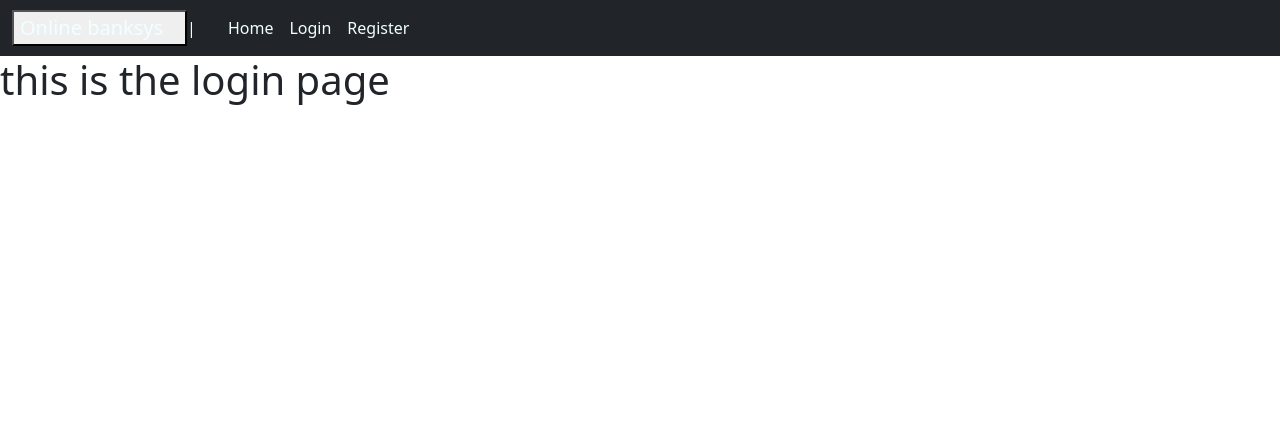
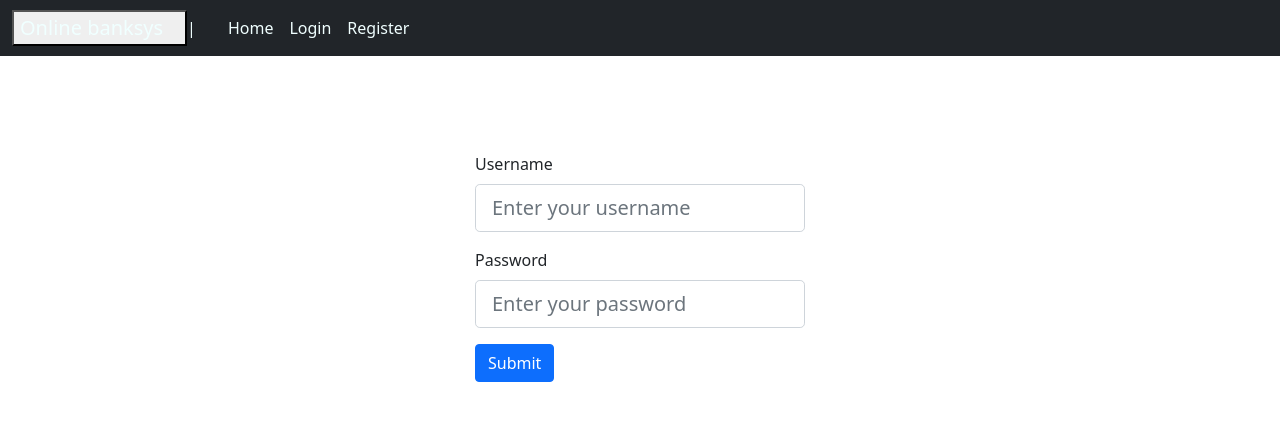
Before and after one commit to erratus/erratas, a Flask app: page /login in a window 1280 px wide. Shown: the top 421 px of the page. Run offline with Flask 3, Linux system fonts and the light colour scheme.

Commit message:
Update login.html

```diff
--- a/proj/templates/login.html
+++ b/proj/templates/login.html
@@ -1,4 +1,24 @@
+<title>Login</title>
 {% extends 'base.html' %}
 {% block main %}
-<h1>this is the login page</h1>
+<br>
+<br>
+<br>
+<br>
+
+<div class="container d-flex justify-content-center align-items-center">
+    <form action="/login" method="post">
+        <div class="mb-3">
+            <label for="username" class="form-label">Username</label>
+            <input type="text"  name="username" class="form-control form-control-lg" maxlength="30" placeholder="Enter your username" id="username" required>
+        </div>
+        <div class="mb-3">
+            <label for="exampleInputPassword1" class="form-label">Password</label>
+            <input type="password" name="password" class="form-control form-control-lg" maxlength="20" minlength="8" placeholder="Enter your password" id="password" required>
+        </div>
+        <button type="submit" class="btn btn-primary">Submit</button>
+    </form>
+</div>
+
+
 {% endblock main %}
```
